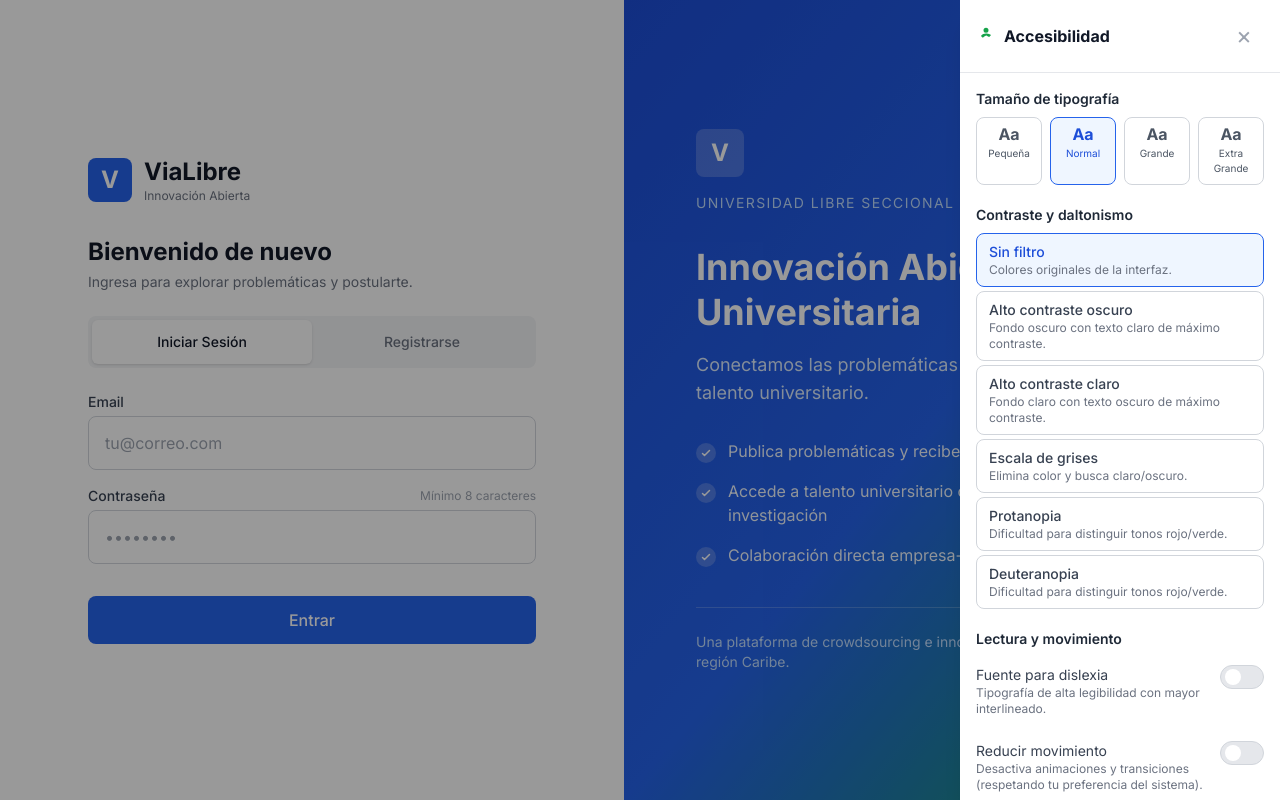
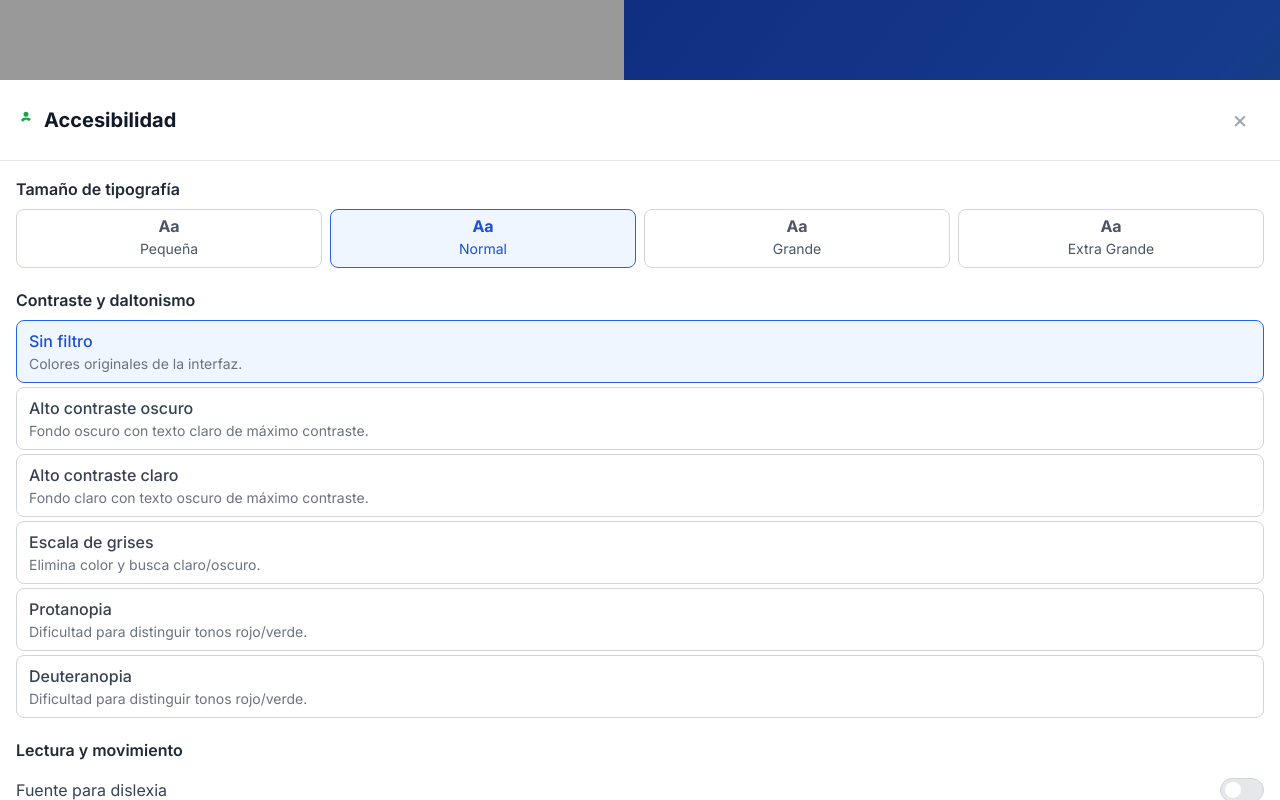
Before and after one commit to EmanuelBr7s/vialibre, a Next.js app in the folder frontend/: page /login in a window 1280 px wide. Both pictures are taken after a click on the button "Abrir panel de accesibilidad". Built offline with nearby package versions, Linux system fonts and the light colour scheme; no server answers.

Commit message:
refactor(a11y): mejorar panel de accesibilidad

```diff
--- a/frontend/src/components/AccessibilityPanel.tsx
+++ b/frontend/src/components/AccessibilityPanel.tsx
@@ -4,7 +4,8 @@ import { useRef } from 'react';
 import { useAccessibility } from '@/contexts/AccessibilityContext';
 import { FONT_SIZES, CONTRAST_MODES } from '@/data/accessibility';
 import { useFocusTrap } from '@/hooks/useFocusTrap';
-import { FOCUS_RING, TOUCH_TARGET } from '@/components/ui/classes';
+import { useBottomSheet } from '@/hooks/useBottomSheet';
+import { FOCUS_RING, TOUCH_TARGET, TOUCH_TARGET_LG } from '@/components/ui/classes';
 import AccessibilityShortcutsModal from './AccessibilityShortcutsModal';
 
 function Switch({
@@ -21,9 +22,9 @@ function Switch({
   const id = `switch-${label.replace(/\s+/g, '-').toLowerCase()}`;
   return (
     <div className="flex items-start justify-between gap-3 py-2">
-      <label htmlFor={id} className="text-sm text-gray-700 cursor-pointer">
+      <label htmlFor={id} className="text-fluid-sm text-gray-700 cursor-pointer">
         {label}
-        {description && <span className="block text-xs text-gray-500">{description}</span>}
+        {description && <span className="block text-fluid-xs text-gray-500">{description}</span>}
       </label>
       <button
         id={id}
@@ -63,24 +64,40 @@ export default function AccessibilityPanel() {
     setReadingGuide,
     resetAll,
   } = useAccessibility();
-  const panelRef = useRef<HTMLDivElement>(null);
 
-  useFocusTrap(panelRef, panelOpen, () => setPanelOpen(false));
+  const {
+    open,
+    openSheet,
+    closeSheet,
+    sheetRef,
+    dragOffset,
+    onTouchStart,
+    onTouchMove,
+    onTouchEnd,
+  } = useBottomSheet(panelOpen);
+
+  // Sync with context
+  const handleOpenChange = (value: boolean) => {
+    if (value) openSheet();
+    else closeSheet();
+  };
+
+  useFocusTrap(sheetRef, open, closeSheet);
 
   return (
     <>
       {/* ── Botón flotante global ── */}
       <button
         type="button"
-        onClick={() => setPanelOpen(!panelOpen)}
+        onClick={() => handleOpenChange(!panelOpen)}
         aria-haspopup="dialog"
-        aria-expanded={panelOpen}
+        aria-expanded={open}
         aria-label="Abrir panel de accesibilidad"
         title="Accesibilidad (A)"
-        className={`fixed bottom-6 right-6 z-50 inline-flex items-center justify-center w-14 h-14 rounded-full bg-secondary-600 text-white shadow-lg hover:bg-secondary-700 ${TOUCH_TARGET} ${FOCUS_RING}`}
+        className={`fixed bottom-6 right-6 z-50 inline-flex items-center justify-center w-14 h-14 rounded-full bg-secondary-600 text-white shadow-lg hover:bg-secondary-700 ${TOUCH_TARGET_LG} ${FOCUS_RING} lg:w-12 lg:h-12`}
       >
         <svg
-          className="w-7 h-7"
+          className="w-7 h-7 lg:w-6 lg:h-6"
           fill="currentColor"
           viewBox="0 0 24 24"
           aria-hidden="true"
@@ -89,23 +106,28 @@ export default function AccessibilityPanel() {
         </svg>
       </button>
 
-      {/* ── Drawer lateral de accesibilidad ── */}
-      {panelOpen && (
+      {/* ── Bottom Sheet de accesibilidad ── */}
+      {open && (
         <div className="fixed inset-0 z-[60]" role="presentation">
           <div
             className="absolute inset-0 bg-black/40"
-            onClick={() => setPanelOpen(false)}
+            onClick={closeSheet}
             aria-hidden="true"
           />
           <div
-            ref={panelRef}
+            ref={sheetRef}
             role="dialog"
             aria-modal="true"
             aria-labelledby="a11y-panel-title"
-            className="absolute top-0 right-0 h-full w-[320px] max-w-[85vw] bg-white shadow-xl flex flex-col"
+            className="absolute bottom-0 left-0 right-0 bg-white rounded-t-2xl shadow-xl flex flex-col max-h-[90vh] animate-slide-up"
+            style={{ transform: `translateY(${dragOffset}px)` }}
+            onTouchStart={onTouchStart}
+            onTouchMove={onTouchMove}
+            onTouchEnd={onTouchEnd}
           >
-            <div className="flex items-center justify-between p-4 border-b border-gray-200">
-              <h2 id="a11y-panel-title" className="text-base font-bold text-gray-900 flex items-center gap-2">
+            <div className="bottom-sheet-handle" aria-hidden="true" />
+            <header className="sticky top-0 bg-white border-b border-gray-200 p-4 flex items-center justify-between">
+              <h2 id="a11y-panel-title" className="text-fluid-lg font-bold text-gray-900 flex items-center gap-2">
                 <svg className="w-5 h-5 text-secondary-600" fill="currentColor" viewBox="0 0 24 24" aria-hidden="true">
                   <path d="M12 2a3 3 0 100 6 3 3 0 000-6zM12 9c-2.2 0-4.4 1-6.1 2.9l2.3 2.3c1.8-1.9 4.1-2.9 3.8-2.9.3 0 2 .6 3.8 1.9l2.3-2.3A8.1 8.1 0 0012 9z" />
                 </svg>
@@ -113,18 +135,18 @@ export default function AccessibilityPanel() {
               </h2>
               <button
                 type="button"
-                onClick={() => setPanelOpen(false)}
+                onClick={closeSheet}
                 aria-label="Cerrar panel de accesibilidad"
-                className={`inline-flex items-center justify-center w-10 h-10 text-gray-400 hover:text-gray-600 text-2xl leading-none rounded-lg hover:bg-gray-100 ${FOCUS_RING}`}
+                className={`inline-flex items-center justify-center w-10 h-10 text-gray-400 hover:text-gray-600 text-2xl leading-none rounded-lg hover:bg-gray-100 ${TOUCH_TARGET_LG} ${FOCUS_RING}`}
               >
                 <span aria-hidden="true">×</span>
               </button>
-            </div>
+            </header>
 
-            <div className="flex-1 overflow-y-auto p-4" aria-live="polite">
+            <div className="flex-1 overflow-y-auto p-4 pb-safe-bottom" aria-live="polite">
               {/* Tipografía */}
               <section className="mb-5">
-                <h3 className="text-sm font-semibold text-gray-800 mb-2">Tamaño de tipografía</h3>
+                <h3 className="text-fluid-sm font-semibold text-gray-800 mb-2">Tamaño de tipografía</h3>
                 <div className="grid grid-cols-4 gap-2">
                   {FONT_SIZES.map((size) => (
                     <button
@@ -141,7 +163,7 @@ export default function AccessibilityPanel() {
                       <span aria-hidden="true" className="font-bold leading-none">
                         {size.sample}
                       </span>
-                      <span className="text-[10px]">{size.label}</span>
+                      <span className="text-fluid-xs">{size.label}</span>
                     </button>
                   ))}
                 </div>
@@ -149,7 +171,7 @@ export default function AccessibilityPanel() {
 
               {/* Contraste y daltonismo */}
               <section className="mb-5">
-                <h3 className="text-sm font-semibold text-gray-800 mb-2">
+                <h3 className="text-fluid-sm font-semibold text-gray-800 mb-2">
                   Contraste y daltonismo
                 </h3>
                 <div className="space-y-1">
@@ -165,8 +187,8 @@ export default function AccessibilityPanel() {
                           : 'border-gray-300 text-gray-700 hover:bg-gray-50'
                       } ${FOCUS_RING}`}
                     >
-                      <span className="block text-sm font-medium">{mode.label}</span>
-                      <span className="block text-xs text-gray-500">{mode.description}</span>
+                      <span className="block text-fluid-sm font-medium">{mode.label}</span>
+                      <span className="block text-fluid-xs text-gray-500">{mode.description}</span>
                     </button>
                   ))}
                 </div>
@@ -174,7 +196,7 @@ export default function AccessibilityPanel() {
 
               {/* Opciones de lectura */}
               <section className="mb-5 space-y-2">
-                <h3 className="text-sm font-semibold text-gray-800">Lectura y movimiento</h3>
+                <h3 className="text-fluid-sm font-semibold text-gray-800">Lectura y movimiento</h3>
                 <Switch
                   checked={dyslexiaFont}
                   onChange={setDyslexiaFont}
```
